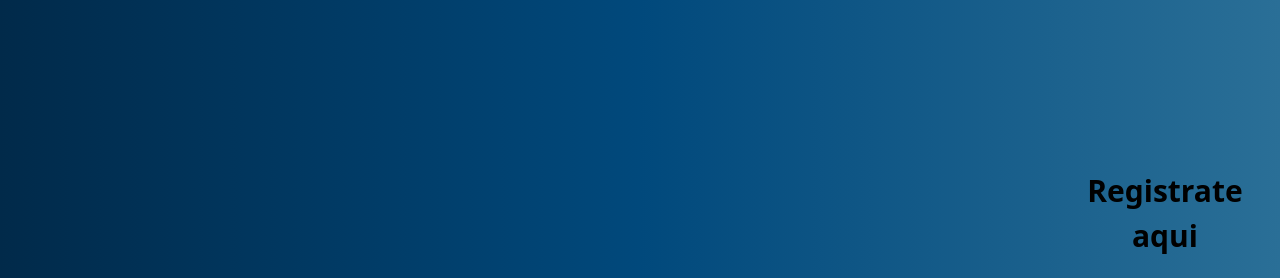
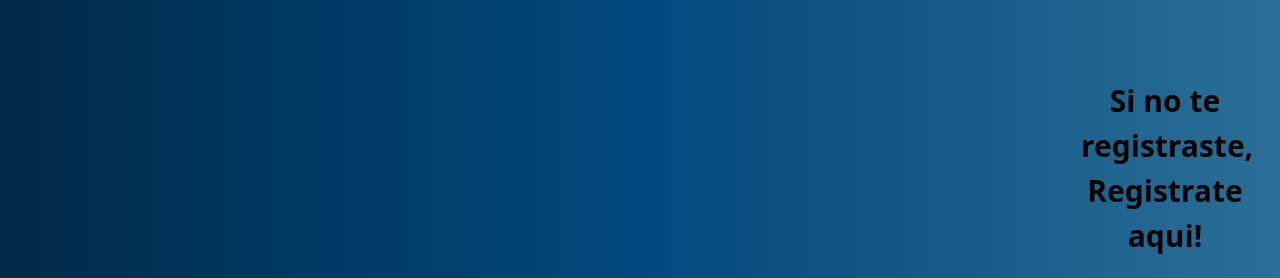
Before and after one commit to rubensauriosD/Fprog3, a React (Create React App) app in the folder front/: page / in a window 1280 px wide. Shown: the part 519-797 px from the top of the page. Built offline with nearby package versions, Linux system fonts and the light colour scheme; no server answers.

Commit message:
Update Tienda.js

```diff
--- a/front/src/components/Tienda/Tienda.js
+++ b/front/src/components/Tienda/Tienda.js
@@ -25,7 +25,7 @@ function Tienda(){
     width: "200px",
     zIndex: "2",
     fontSize: "30px"}}>
-                <Link class="nav-link text-black" to='/registro'>Registrate aqui</Link>
+                <Link class="nav-link text-black" to='/registro'>Si no te registraste, Registrate aqui!</Link>
                </b>
             </div>
     )
```
